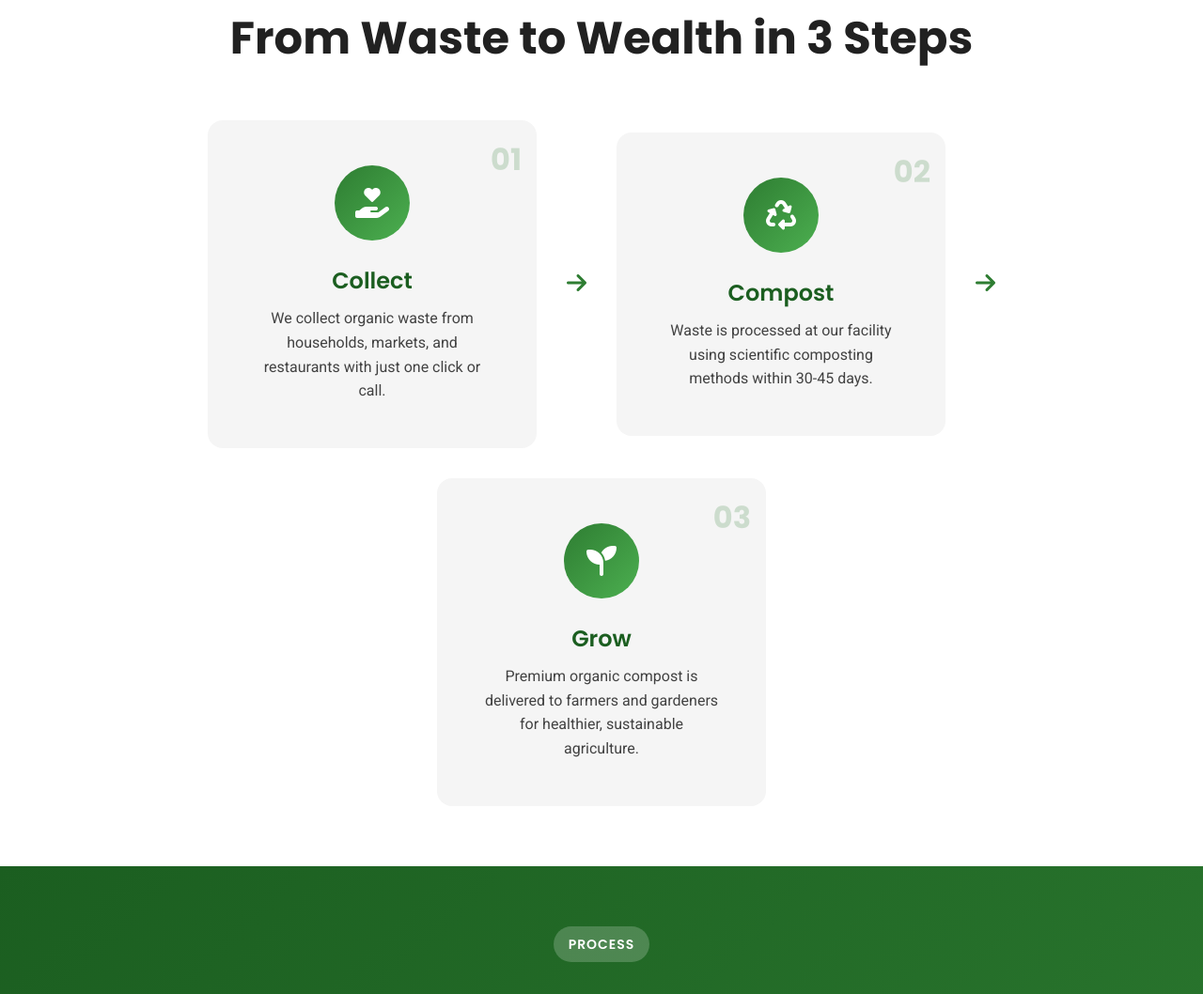
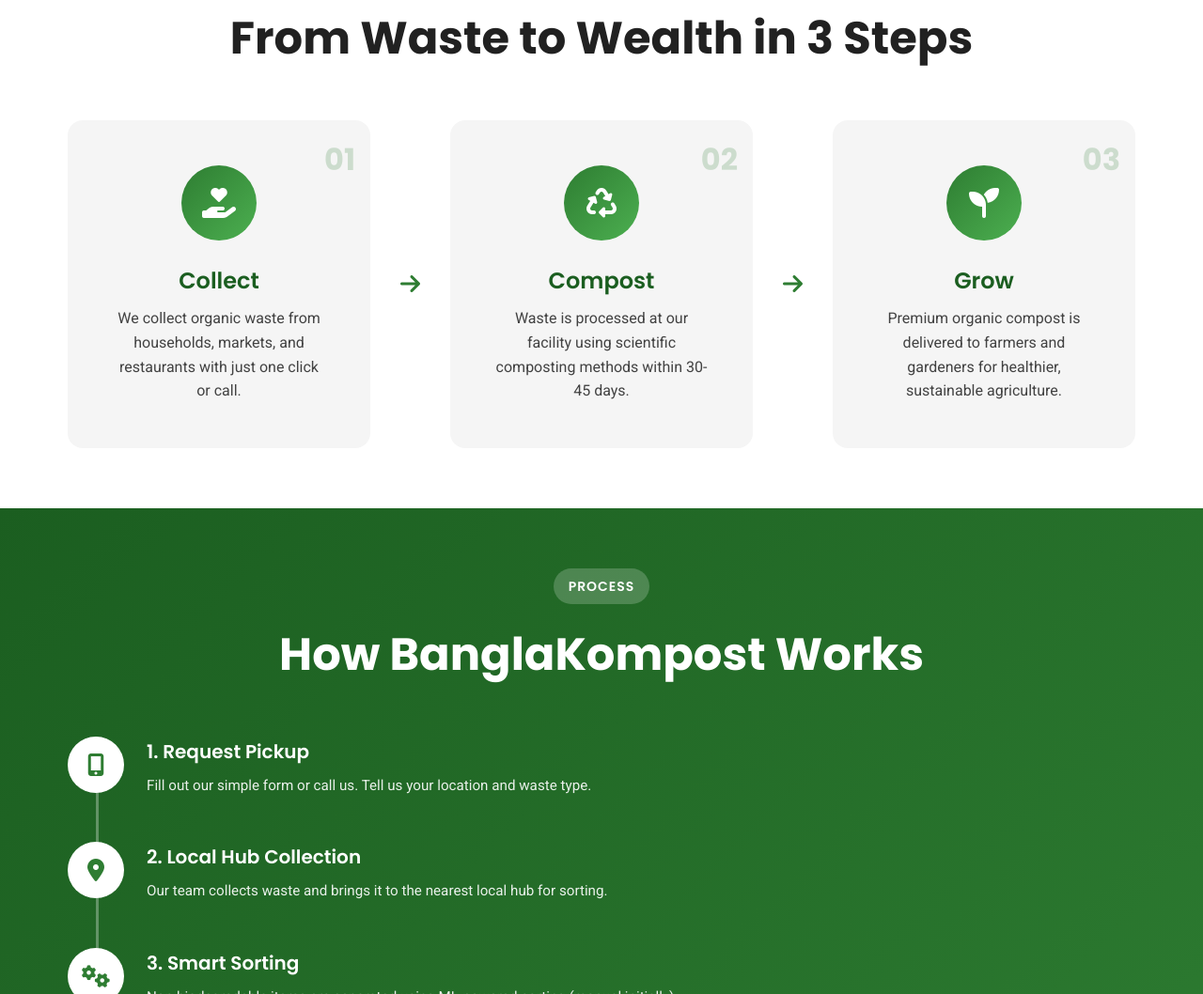
Before and after one commit to TomarBondhuRashed/BanglaKompost, a plain HTML site: page index.html in a window 1280 px wide. Shown: the part 1697-2755 px from the top of the page at 94% size. Drawn offline with Linux system fonts and the light colour scheme.

Commit message:
fix : our solution card alignments

```diff
--- a/styles.css
+++ b/styles.css
@@ -529,7 +529,8 @@ input, textarea, select {
     display: flex;
     flex-direction: column;
     gap: var(--spacing-lg);
-    align-items: center;
+    align-items: stretch;
+    justify-content: center;
 }
 
 .step-card {
@@ -541,6 +542,7 @@ input, textarea, select {
     width: 100%;
     max-width: 350px;
     transition: var(--transition-normal);
+    flex: 1 1 auto;
 }
 
 .step-card:hover {
@@ -591,6 +593,7 @@ input, textarea, select {
     color: var(--primary-green);
     font-size: 1.5rem;
     transform: rotate(90deg);
+    display: none;
 }
 
 /* ============================================
@@ -1351,6 +1354,12 @@ input, textarea, select {
         flex-direction: row;
         flex-wrap: wrap;
         gap: var(--spacing-md);
+        justify-content: center;
+    }
+
+    .step-card {
+        flex: 1 1 calc(50% - var(--spacing-md));
+        max-width: 300px;
     }
 
     .step-arrow {
@@ -1472,17 +1481,22 @@ input, textarea, select {
     .solution-steps {
         flex-direction: row;
         justify-content: center;
+        align-items: stretch;
         gap: var(--spacing-md);
+        flex-wrap: nowrap;
     }
 
     .step-arrow {
-        display: block;
+        display: flex;
+        align-items: center;
+        justify-content: center;
         transform: rotate(0);
-        align-self: center;
+        flex-shrink: 0;
     }
 
     .step-card {
         max-width: 280px;
+        flex: 1 1 280px;
     }
 
     /* Impact */
```
